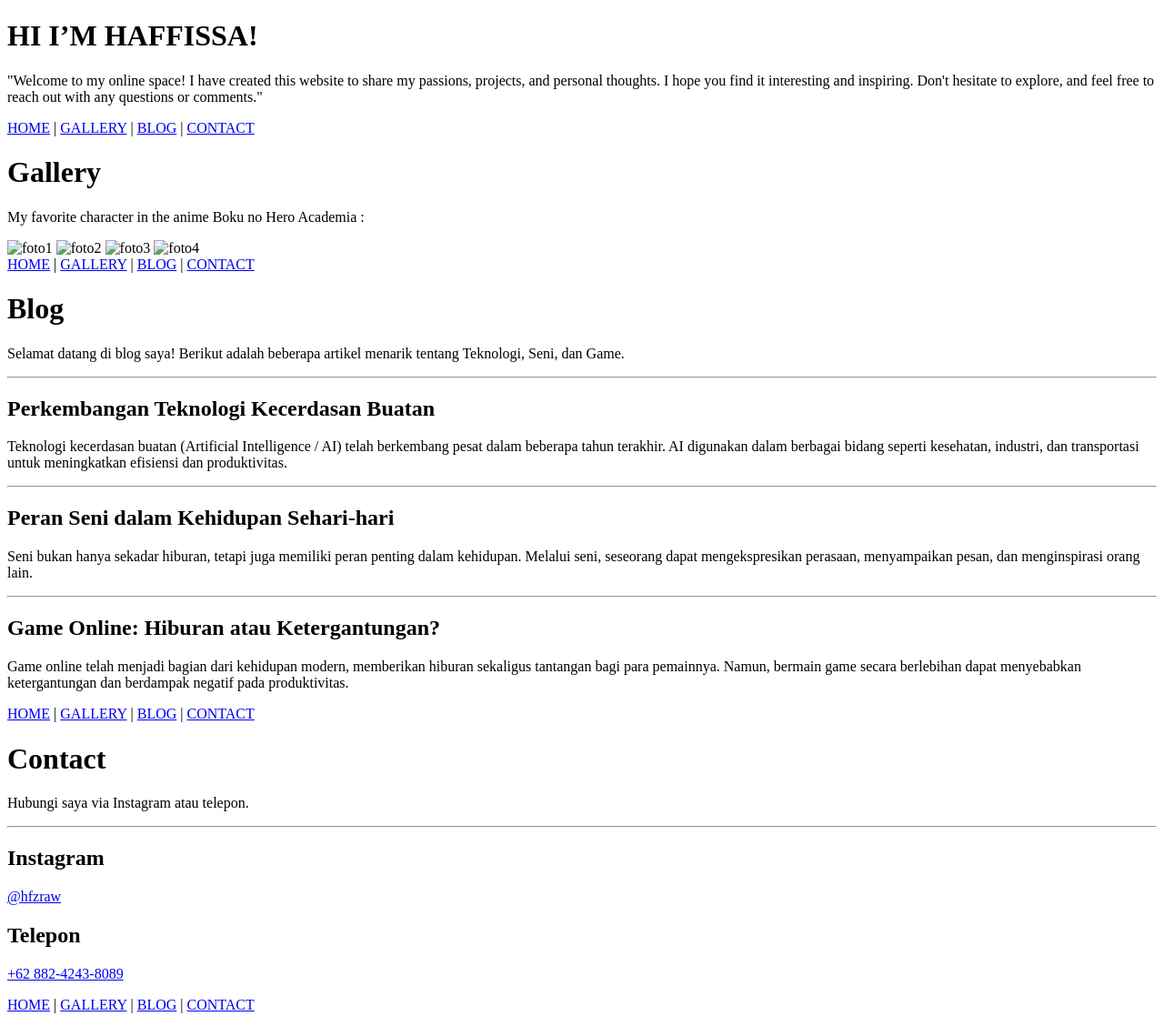
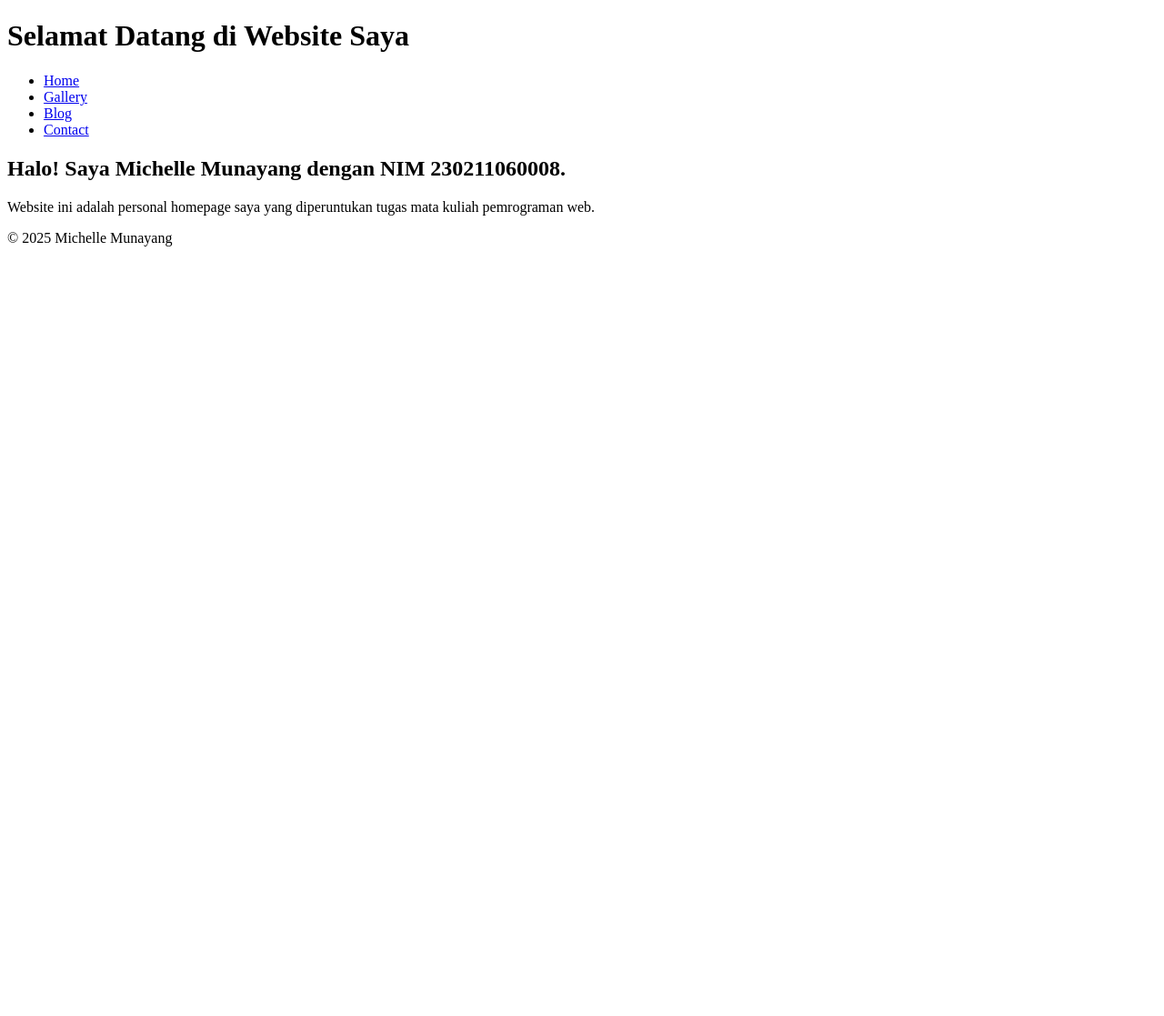
Before and after one commit to HaffissaAszahrra/haffissamastur-TIK2032-Projec.github.io, a plain HTML site: page index.html in a window 1280 px wide. Shown: the whole page at 91% size. After the commit the page ends 800 px from the top, so only its background shows below. Drawn offline with Linux system fonts and the light colour scheme.

Commit message:
Update index.html

```diff
--- a/index.html
+++ b/index.html
@@ -1,135 +1,31 @@
 <!DOCTYPE html>
 <html lang="id">
 <head>
+    <link rel="stylesheet" href="style.css">
     <meta charset="UTF-8">
     <meta name="viewport" content="width=device-width, initial-scale=1.0">
-    <title>Haffissa Homepage</title>
+    <title>Home</title>
+    <script src="script.js"></script>
+
 </head>
 <body>
-
-    <h1>HI I’M HAFFISSA!</h1>
-
-    <p>
-        "Welcome to my online space! I have created this website to share my passions, projects, and personal thoughts.
-        I hope you find it interesting and inspiring. Don't hesitate to explore, and feel free to reach out with any
-        questions or comments."
-    </p>
-
-    <nav>
-        <a href="homepage.html">HOME</a> |
-        <a href="gallery.html">GALLERY</a> |
-        <a href="blog.html">BLOG</a> |
-        <a href="contact.html">CONTACT</a>
-    </nav>
-
+    <header>
+        <h1>Selamat Datang di Website Saya</h1>
+        <nav>
+            <ul>
+                <li><a href="index.html">Home</a></li>
+                <li><a href="gallery.html">Gallery</a></li>
+                <li><a href="blog.html">Blog</a></li>
+                <li><a href="contact.html">Contact</a></li>
+            </ul>
+        </nav>
+    </header>
+    <section>
+        <h2>Halo! Saya Michelle Munayang dengan NIM 230211060008.</h2>
+        <p>Website ini adalah personal homepage saya yang diperuntukan tugas mata kuliah pemrograman web.</p>
+    </section>
+    <footer>
+        <p>&copy; 2025 Michelle Munayang</p>
+    </footer>
 </body>
 </html>
-<!DOCTYPE html>
-<html lang="id">
-<head>
-    <meta charset="UTF-8">
-    <meta name="viewport" content="width=device-width, initial-scale=1.0">
-    <title>Gallery</title>
-</head>
-<body>
-
-    <h1>Gallery</h1>
-    <p>My favorite character in the anime Boku no Hero Academia :</p>
-
-    <div>
-        <img src="images/foto1.jpg" alt="foto1" width="200">
-        <img src="images/foto2.jpg" alt="foto2" width="200">
-        <img src="images/foto3.jpg" alt="foto3" width="200">
-        <img src="images/foto4.jpg" alt="foto4" width="200">
-    </div>
-
-    <nav>
-        <a href="homepage.html">HOME</a> |
-        <a href="gallery.html">GALLERY</a> |
-        <a href="blog.html">BLOG</a> |
-        <a href="contact.html">CONTACT</a>
-    </nav>
-
-</body>
-</html>
-<!DOCTYPE html>
-<html lang="id">
-<head>
-    <meta charset="UTF-8">
-    <meta name="viewport" content="width=device-width, initial-scale=1.0">
-    <title>Blog</title>
-</head>
-<body>
-
-    <h1>Blog</h1>
-    <p>Selamat datang di blog saya! Berikut adalah beberapa artikel menarik tentang Teknologi, Seni, dan Game.</p>
-
-    <hr>
-
-    <article>
-        <h2>Perkembangan Teknologi Kecerdasan Buatan</h2>
-        <p>
-            Teknologi kecerdasan buatan (Artificial Intelligence / AI) telah berkembang pesat dalam beberapa tahun terakhir.
-            AI digunakan dalam berbagai bidang seperti kesehatan, industri, dan transportasi untuk meningkatkan efisiensi dan produktivitas.
-        </p>
-    </article>
-
-    <hr>
-
-    <article>
-        <h2>Peran Seni dalam Kehidupan Sehari-hari</h2>
-        <p>
-            Seni bukan hanya sekadar hiburan, tetapi juga memiliki peran penting dalam kehidupan.
-            Melalui seni, seseorang dapat mengekspresikan perasaan, menyampaikan pesan, dan menginspirasi orang lain.
-        </p>
-    </article>
-
-    <hr>
-
-    <article>
-        <h2>Game Online: Hiburan atau Ketergantungan?</h2>
-        <p>
-            Game online telah menjadi bagian dari kehidupan modern, memberikan hiburan sekaligus tantangan bagi para pemainnya.
-            Namun, bermain game secara berlebihan dapat menyebabkan ketergantungan dan berdampak negatif pada produktivitas.
-        </p>
-    </article>
-
-    <nav>
-        <a href="homepage.html">HOME</a> |
-        <a href="gallery.html">GALLERY</a> |
-        <a href="blog.html">BLOG</a> |
-        <a href="contact.html">CONTACT</a>
-    </nav>
-
-</body>
-</html>
-
-<!DOCTYPE html>
-<html lang="id">
-<head>
-    <meta charset="UTF-8">
-    <meta name="viewport" content="width=device-width, initial-scale=1.0">
-    <title>Contact</title>
-</head>
-<body>
-
-    <h1>Contact</h1>
-    <p>Hubungi saya via Instagram atau telepon.</p>
-
-    <hr>
-
-    <h2>Instagram</h2>
-    <p><a href="https://www.instagram.com/hfzraw" target="_blank">@hfzraw</a></p>
-
-    <h2>Telepon</h2>
-    <p><a href="tel:+6288242438089">+62 882-4243-8089</a></p>
-
-    <nav>
-        <a href="homepage.html">HOME</a> |
-        <a href="gallery.html">GALLERY</a> |
-        <a href="blog.html">BLOG</a> |
-        <a href="contact.html">CONTACT</a>
-    </nav>
- <script src="js/script.js"></script>
-</body>
-</html>
```
